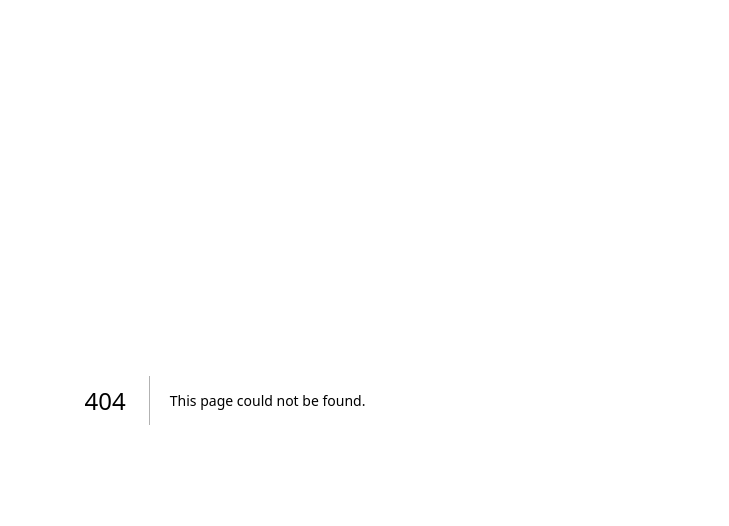
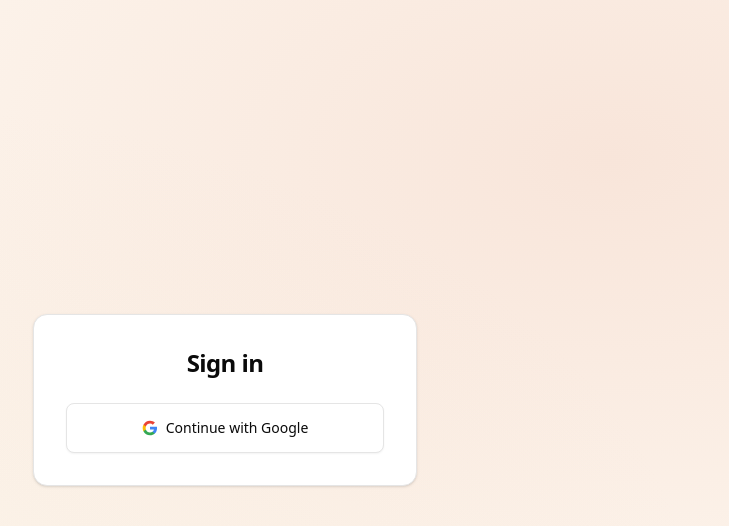
Before and after one commit to MichaelK999/hackathon-web-app, a Next.js app: page /login in a window 1280 px wide. Before the commit this address had no page. Shown: the top 526 px of the page, without its empty margins (415-1144 px from the left). Built offline with nearby package versions, Linux system fonts and the light colour scheme; no server answers.

Commit message:
Auth dashboard lp

```diff
--- a/package.json
+++ b/package.json
@@ -9,6 +9,8 @@
     "lint": "eslint"
   },
   "dependencies": {
+    "@supabase/ssr": "^0.8.0",
+    "@supabase/supabase-js": "^2.98.0",
     "class-variance-authority": "^0.7.1",
     "clsx": "^2.1.1",
     "lucide-react": "^0.575.0",
--- /dev/null
+++ b/src/app/(auth)/login/page.tsx
@@ -0,0 +1,36 @@
+'use client'
+
+import { createClient } from '@/lib/supabase/client'
+import { Button } from '@/components/ui/button'
+import { GoogleIcon } from '@/components/shared/GoogleIcon'
+
+export default function LoginPage() {
+  const supabase = createClient()
+
+  const handleGoogleLogin = async () => {
+    await supabase.auth.signInWithOAuth({
+      provider: 'google',
+      options: {
+        redirectTo: `${window.location.origin}/auth/callback`,
+      },
+    })
+  }
+
+  return (
+    <div className="flex min-h-screen items-center justify-center bg-[#fdf6ee] bg-[radial-gradient(ellipse_at_20%_80%,#e8c9a822_0%,transparent_60%),radial-gradient(ellipse_at_80%_20%,#d9775722_0%,transparent_60%)]">
+      <div className="w-full max-w-sm rounded-xl border border-border bg-card p-8 shadow-sm">
+        <h1 className="mb-6 text-center text-2xl font-semibold tracking-tight">
+          Sign in
+        </h1>
+        <Button
+          variant="outline"
+          className="w-full cursor-pointer transition-all hover:bg-accent hover:-translate-y-0.5 hover:shadow-md"
+          onClick={handleGoogleLogin}
+        >
+          <GoogleIcon />
+          Continue with Google
+        </Button>
+      </div>
+    </div>
+  )
+}
--- /dev/null
+++ b/src/app/(dashboard)/dashboard/page.tsx
@@ -0,0 +1,9 @@
+export default function DashboardPage() {
+  return (
+    <div className="flex min-h-screen items-center justify-center bg-[#fdf6ee] bg-[radial-gradient(ellipse_at_20%_80%,#e8c9a822_0%,transparent_60%),radial-gradient(ellipse_at_80%_20%,#d9775722_0%,transparent_60%)]">
+      <h1 className="text-4xl font-semibold tracking-tight text-foreground">
+        Dashboard
+      </h1>
+    </div>
+  )
+}
--- /dev/null
+++ b/src/app/auth/callback/route.ts
@@ -0,0 +1,29 @@
+import { NextResponse } from 'next/server'
+import { createClient } from '@/lib/supabase/server'
+
+export async function GET(request: Request) {
+  const { searchParams, origin } = new URL(request.url)
+  const code = searchParams.get('code')
+  let next = searchParams.get('next') ?? '/dashboard'
+  if (!next.startsWith('/')) {
+    next = '/'
+  }
+
+  if (code) {
+    const supabase = await createClient()
+    const { error } = await supabase.auth.exchangeCodeForSession(code)
+    if (!error) {
+      const forwardedHost = request.headers.get('x-forwarded-host')
+      const isLocalEnv = process.env.NODE_ENV === 'development'
+      if (isLocalEnv) {
+        return NextResponse.redirect(`${origin}${next}`)
+      } else if (forwardedHost) {
+        return NextResponse.redirect(`https://${forwardedHost}${next}`)
+      } else {
+        return NextResponse.redirect(`${origin}${next}`)
+      }
+    }
+  }
+
+  return NextResponse.redirect(`${origin}/auth/auth-code-error`)
+}
--- a/src/components/landing/NavBar.tsx
+++ b/src/components/landing/NavBar.tsx
@@ -1,11 +1,18 @@
 import Link from "next/link";
 import { Button } from "@/components/ui/button";
+import { createClient } from "@/lib/supabase/server";
 
-export function NavBar() {
+export async function NavBar() {
+  const supabase = await createClient();
+  const { data } = await supabase.auth.getClaims();
+  const user = data?.claims;
+
   return (
     <nav className="flex w-full items-center justify-end px-6 py-4">
       <Button asChild className="px-5 py-2 text-sm">
-        <Link href="/login">Get Started</Link>
+        <Link href={user ? "/dashboard" : "/login"}>
+          {user ? "Dashboard" : "Get Started"}
+        </Link>
       </Button>
     </nav>
   );
--- /dev/null
+++ b/src/components/shared/GoogleIcon.tsx
@@ -0,0 +1,24 @@
+export const GoogleIcon = () => (
+  <svg
+    xmlns="http://www.w3.org/2000/svg"
+    viewBox="0 0 24 24"
+    className="w-5 h-5"
+  >
+    <path
+      fill="#4285F4"
+      d="M22.56 12.25c0-.78-.07-1.53-.2-2.25H12v4.26h5.92c-.26 1.37-1.04 2.53-2.21 3.31v2.77h3.57c2.08-1.92 3.28-4.74 3.28-8.09z"
+    />
+    <path
+      fill="#34A853"
+      d="M12 23c2.97 0 5.46-.98 7.28-2.66l-3.57-2.77c-.98.66-2.23 1.06-3.71 1.06-2.86 0-5.29-1.93-6.16-4.53H2.18v2.84C3.99 20.53 7.7 23 12 23z"
+    />
+    <path
+      fill="#FBBC05"
+      d="M5.84 14.09c-.22-.66-.35-1.36-.35-2.09s.13-1.43.35-2.09V7.07H2.18C1.43 8.55 1 10.22 1 12s.43 3.45 1.18 4.93l2.85-2.22.81-.62z"
+    />
+    <path
+      fill="#EA4335"
+      d="M12 5.38c1.62 0 3.06.56 4.21 1.64l3.15-3.15C17.45 2.09 14.97 1 12 1 7.7 1 3.99 3.47 2.18 7.07l3.66 2.84c.87-2.6 3.3-4.53 6.16-4.53z"
+    />
+  </svg>
+);
--- /dev/null
+++ b/src/lib/supabase/client.ts
@@ -0,0 +1,8 @@
+import { createBrowserClient } from '@supabase/ssr'
+
+export function createClient() {
+  return createBrowserClient(
+    process.env.NEXT_PUBLIC_SUPABASE_URL!,
+    process.env.NEXT_PUBLIC_SUPABASE_PUBLISHABLE_KEY!
+  )
+}
--- /dev/null
+++ b/src/lib/supabase/proxy.ts
@@ -0,0 +1,50 @@
+import { createServerClient } from '@supabase/ssr'
+import { NextResponse, type NextRequest } from 'next/server'
+
+export async function updateSession(request: NextRequest) {
+  let supabaseResponse = NextResponse.next({
+    request,
+  })
+
+  const supabase = createServerClient(
+    process.env.NEXT_PUBLIC_SUPABASE_URL!,
+    process.env.NEXT_PUBLIC_SUPABASE_PUBLISHABLE_KEY!,
+    {
+      cookies: {
+        getAll() {
+          return request.cookies.getAll()
+        },
+        setAll(cookiesToSet) {
+          cookiesToSet.forEach(({ name, value }) => request.cookies.set(name, value))
+          supabaseResponse = NextResponse.next({
+            request,
+          })
+          cookiesToSet.forEach(({ name, value, options }) =>
+            supabaseResponse.cookies.set(name, value, options)
+          )
+        },
+      },
+    }
+  )
+
+  // Do not run code between createServerClient and
+  // supabase.auth.getClaims(). A simple mistake could make it very hard to debug
+  // issues with users being randomly logged out.
+
+  const { data } = await supabase.auth.getClaims()
+
+  const user = data?.claims
+
+  if (
+    !user &&
+    request.nextUrl.pathname !== '/' &&
+    !request.nextUrl.pathname.startsWith('/login') &&
+    !request.nextUrl.pathname.startsWith('/auth')
+  ) {
+    const url = request.nextUrl.clone()
+    url.pathname = '/login'
+    return NextResponse.redirect(url)
+  }
+
+  return supabaseResponse
+}
--- /dev/null
+++ b/src/lib/supabase/server.ts
@@ -0,0 +1,29 @@
+import { createServerClient } from '@supabase/ssr'
+import { cookies } from 'next/headers'
+
+export async function createClient() {
+  const cookieStore = await cookies()
+
+  return createServerClient(
+    process.env.NEXT_PUBLIC_SUPABASE_URL!,
+    process.env.NEXT_PUBLIC_SUPABASE_PUBLISHABLE_KEY!,
+    {
+      cookies: {
+        getAll() {
+          return cookieStore.getAll()
+        },
+        setAll(cookiesToSet) {
+          try {
+            cookiesToSet.forEach(({ name, value, options }) =>
+              cookieStore.set(name, value, options)
+            )
+          } catch {
+            // The `setAll` method was called from a Server Component.
+            // This can be ignored if you have middleware refreshing
+            // user sessions.
+          }
+        },
+      },
+    }
+  )
+}
--- /dev/null
+++ b/src/proxy.ts
@@ -0,0 +1,12 @@
+import { type NextRequest } from 'next/server'
+import { updateSession } from '@/lib/supabase/proxy'
+
+export async function proxy(request: NextRequest) {
+  return await updateSession(request)
+}
+
+export const config = {
+  matcher: [
+    '/((?!_next/static|_next/image|favicon.ico|.*\\.(?:svg|png|jpg|jpeg|gif|webp)$).*)',
+  ],
+}
```
Also changed, not shown: 1 other file (tests, documents, lock files or other folders).
